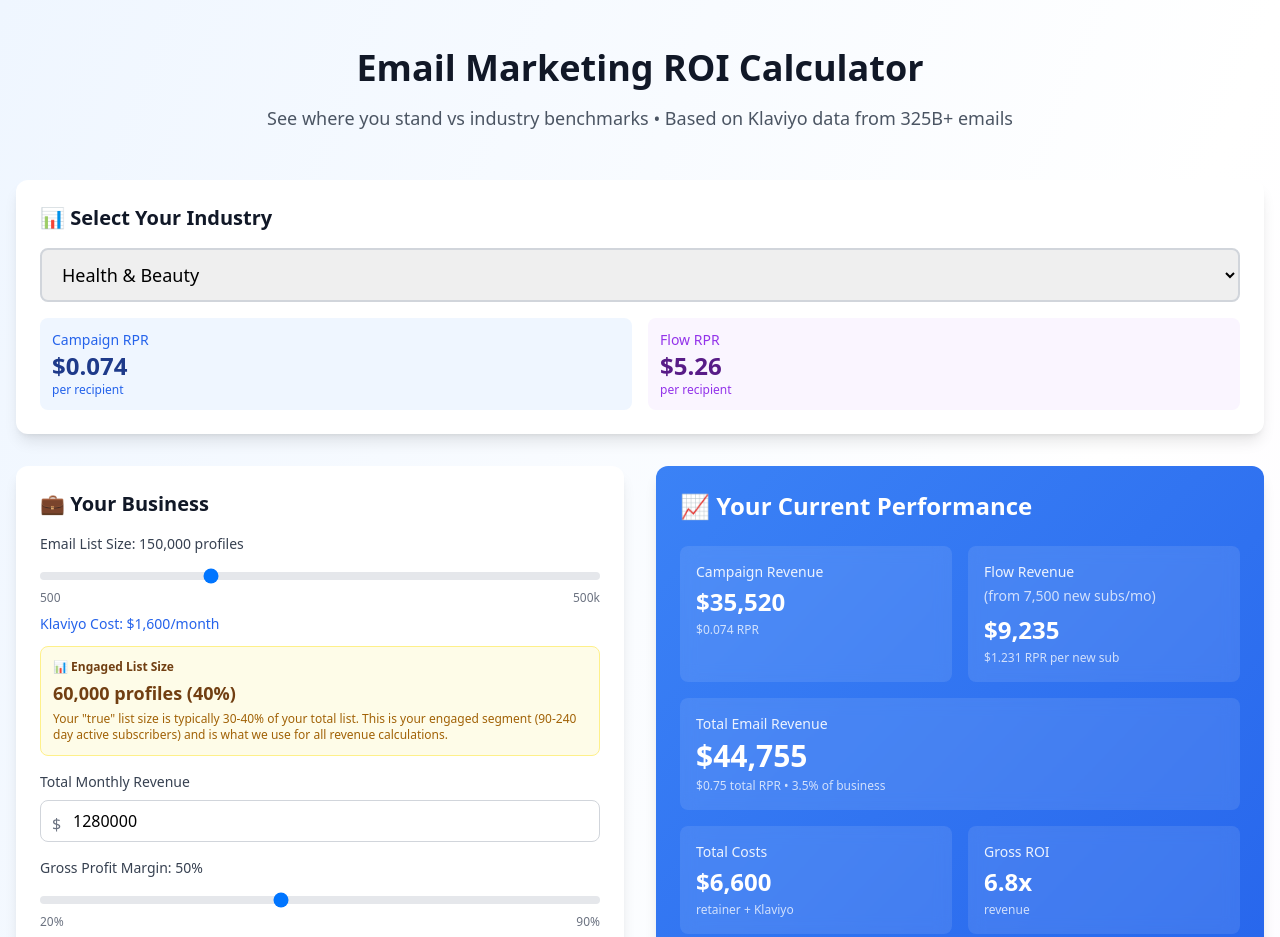
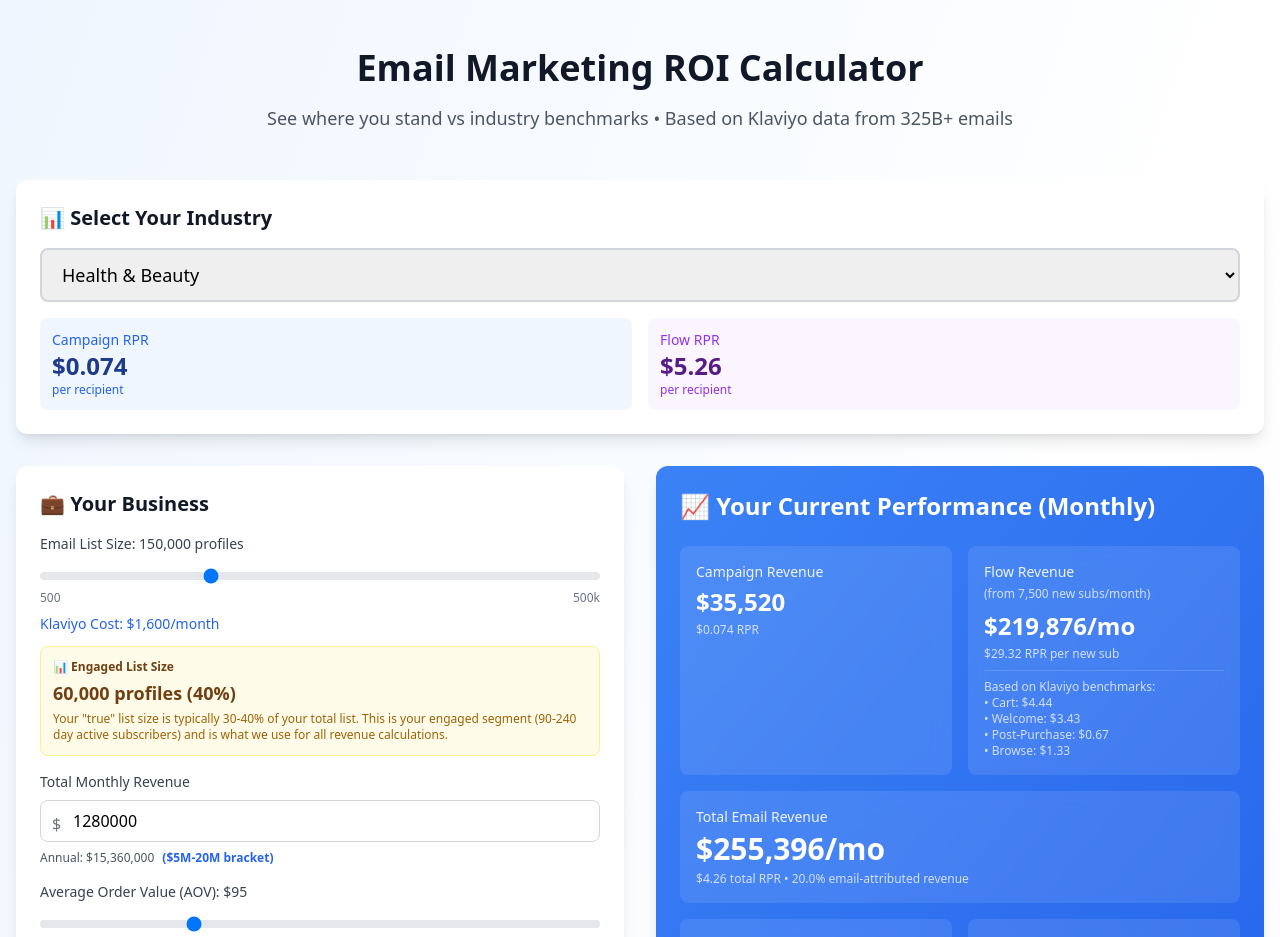
Before and after one commit to devjakov/email-roi-calculatorv3, a Next.js app: page / in a window 1280 px wide. Shown: the top 937 px of the page. Built offline with nearby package versions, Linux system fonts and the light colour scheme.

Commit message:
page.tsx
added mars copywriting branding and fixed scaling on revenue

```diff
--- a/app/page.tsx
+++ b/app/page.tsx
@@ -92,6 +92,139 @@ const KLAVIYO_PRICING = [
   { profiles: 500000, price: 4900 }
 ]
 
+// Klaviyo Flow Benchmarks based on Annual Revenue and AOV
+// Source: https://help.klaviyo.com/hc/en-us/articles/115005084927
+const FLOW_BENCHMARKS = {
+  // $0-1M annual revenue
+  '0-1m': {
+    abandonedCart: [
+      { aovMin: 0, aovMax: 28, rpr25: 0.13, rpr75: 0.81 },
+      { aovMin: 28, aovMax: 37, rpr25: 0.34, rpr75: 1.28 },
+      { aovMin: 37, aovMax: 44, rpr25: 0.49, rpr75: 1.62 },
+      { aovMin: 44, aovMax: 83, rpr25: 0.86, rpr75: 2.91 },
+      { aovMin: 83, aovMax: 112, rpr25: 1.76, rpr75: 5.32 },
+      { aovMin: 112, aovMax: 163, rpr25: 2.69, rpr75: 8.90 },
+      { aovMin: 163, aovMax: 291, rpr25: 4.30, rpr75: 13.75 },
+      { aovMin: 291, aovMax: Infinity, rpr25: 7.77, rpr75: 43.51 }
+    ],
+    welcome: [
+      { aovMin: 0, aovMax: 28, rpr25: 0.03, rpr75: 0.56 },
+      { aovMin: 28, aovMax: 37, rpr25: 0.07, rpr75: 1.03 },
+      { aovMin: 37, aovMax: 44, rpr25: 0.09, rpr75: 1.25 },
+      { aovMin: 44, aovMax: 83, rpr25: 0.17, rpr75: 1.95 },
+      { aovMin: 83, aovMax: 112, rpr25: 0.44, rpr75: 3.60 },
+      { aovMin: 112, aovMax: 163, rpr25: 0.48, rpr75: 5.10 },
+      { aovMin: 163, aovMax: 291, rpr25: 0.47, rpr75: 6.97 },
+      { aovMin: 291, aovMax: Infinity, rpr25: 0.32, rpr75: 11.50 }
+    ],
+    postPurchase: [
+      { aovMin: 0, aovMax: 28, rpr25: 0.00, rpr75: 0.16 },
+      { aovMin: 28, aovMax: 37, rpr25: 0.02, rpr75: 0.20 },
+      { aovMin: 37, aovMax: 44, rpr25: 0.03, rpr75: 0.27 },
+      { aovMin: 44, aovMax: 83, rpr25: 0.05, rpr75: 0.44 },
+      { aovMin: 83, aovMax: 112, rpr25: 0.13, rpr75: 0.97 },
+      { aovMin: 112, aovMax: 163, rpr25: 0.20, rpr75: 1.39 },
+      { aovMin: 163, aovMax: 291, rpr25: 0.09, rpr75: 1.92 },
+      { aovMin: 291, aovMax: Infinity, rpr25: 0.05, rpr75: 7.24 }
+    ]
+  },
+  // $1M-5M annual revenue
+  '1m-5m': {
+    abandonedCart: [
+      { aovMin: 0, aovMax: 28, rpr25: 0.20, rpr75: 0.73 },
+      { aovMin: 28, aovMax: 37, rpr25: 0.30, rpr75: 1.13 },
+      { aovMin: 37, aovMax: 44, rpr25: 0.71, rpr75: 1.68 },
+      { aovMin: 44, aovMax: 83, rpr25: 1.12, rpr75: 3.03 },
+      { aovMin: 83, aovMax: 112, rpr25: 2.39, rpr75: 5.86 },
+      { aovMin: 112, aovMax: 163, rpr25: 3.86, rpr75: 8.63 },
+      { aovMin: 163, aovMax: 291, rpr25: 6.00, rpr75: 16.40 },
+      { aovMin: 291, aovMax: Infinity, rpr25: 13.97, rpr75: 60.48 }
+    ],
+    welcome: [
+      { aovMin: 0, aovMax: 28, rpr25: 0.06, rpr75: 0.57 },
+      { aovMin: 28, aovMax: 37, rpr25: 0.15, rpr75: 1.31 },
+      { aovMin: 37, aovMax: 44, rpr25: 0.29, rpr75: 1.73 },
+      { aovMin: 44, aovMax: 83, rpr25: 0.35, rpr75: 2.53 },
+      { aovMin: 83, aovMax: 112, rpr25: 0.51, rpr75: 3.93 },
+      { aovMin: 112, aovMax: 163, rpr25: 1.15, rpr75: 8.39 },
+      { aovMin: 163, aovMax: 291, rpr25: 1.20, rpr75: 8.44 },
+      { aovMin: 291, aovMax: Infinity, rpr25: 1.47, rpr75: 15.72 }
+    ],
+    postPurchase: [
+      { aovMin: 0, aovMax: 28, rpr25: 0.03, rpr75: 0.10 },
+      { aovMin: 28, aovMax: 37, rpr25: 0.05, rpr75: 0.18 },
+      { aovMin: 37, aovMax: 44, rpr25: 0.06, rpr75: 0.23 },
+      { aovMin: 44, aovMax: 83, rpr25: 0.11, rpr75: 0.44 },
+      { aovMin: 83, aovMax: 112, rpr25: 0.24, rpr75: 0.72 },
+      { aovMin: 112, aovMax: 163, rpr25: 0.29, rpr75: 1.30 },
+      { aovMin: 163, aovMax: 291, rpr25: 0.38, rpr75: 1.73 },
+      { aovMin: 291, aovMax: Infinity, rpr25: 1.27, rpr75: 7.58 }
+    ]
+  },
+  // $5M-20M annual revenue
+  '5m-20m': {
+    abandonedCart: [
+      { aovMin: 44, aovMax: 83, rpr25: 1.30, rpr75: 2.88 },
+      { aovMin: 83, aovMax: 112, rpr25: 3.03, rpr75: 5.07 },
+      { aovMin: 112, aovMax: 163, rpr25: 4.52, rpr75: 8.13 },
+      { aovMin: 163, aovMax: 291, rpr25: 6.00, rpr75: 13.58 },
+      { aovMin: 291, aovMax: Infinity, rpr25: 15.74, rpr75: 51.07 }
+    ],
+    welcome: [
+      { aovMin: 44, aovMax: 83, rpr25: 0.60, rpr75: 2.19 },
+      { aovMin: 83, aovMax: 112, rpr25: 0.94, rpr75: 4.55 },
+      { aovMin: 112, aovMax: 163, rpr25: 1.94, rpr75: 6.23 },
+      { aovMin: 163, aovMax: 291, rpr25: 1.58, rpr75: 10.40 },
+      { aovMin: 291, aovMax: Infinity, rpr25: 1.80, rpr75: 11.23 }
+    ],
+    postPurchase: [
+      { aovMin: 44, aovMax: 83, rpr25: 0.18, rpr75: 0.45 },
+      { aovMin: 83, aovMax: 112, rpr25: 0.28, rpr75: 0.85 },
+      { aovMin: 163, aovMax: 291, rpr25: 0.54, rpr75: 2.03 },
+      { aovMin: 291, aovMax: Infinity, rpr25: 1.01, rpr75: 6.77 }
+    ]
+  }
+}
+
+function getFlowRPR(annualRevenue: number, aov: number): { abandonedCart: number, welcome: number, postPurchase: number, browseAbandonment: number } {
+  // Determine revenue bracket and position within bracket (0.0 to 1.0)
+  let bracket: '0-1m' | '1m-5m' | '5m-20m'
+  let bracketPosition = 0
+
+  if (annualRevenue < 1000000) {
+    bracket = '0-1m'
+    // Scale from 0% to 100% of the bracket
+    bracketPosition = annualRevenue / 1000000
+  } else if (annualRevenue < 5000000) {
+    bracket = '1m-5m'
+    // Scale from 0% to 100% within $1M-5M range
+    bracketPosition = (annualRevenue - 1000000) / 4000000
+  } else {
+    bracket = '5m-20m'
+    // Scale from 0% to 100% within $5M-20M range
+    bracketPosition = Math.min((annualRevenue - 5000000) / 15000000, 1.0)
+  }
+
+  const benchmarks = FLOW_BENCHMARKS[bracket]
+
+  // Find matching AOV range for each flow type and scale based on position
+  const findRPR = (flowData: any[]) => {
+    const match = flowData.find(range => aov >= range.aovMin && aov < range.aovMax)
+    if (!match) return 0
+
+    // Scale linearly from 25th percentile (bottom) to 75th percentile (top)
+    // based on position within revenue bracket
+    return match.rpr25 + (bracketPosition * (match.rpr75 - match.rpr25))
+  }
+
+  return {
+    abandonedCart: findRPR(benchmarks.abandonedCart),
+    welcome: findRPR(benchmarks.welcome),
+    postPurchase: findRPR(benchmarks.postPurchase),
+    browseAbandonment: findRPR(benchmarks.abandonedCart) * 0.3 // Estimate: ~30% of abandoned cart
+  }
+}
+
 function getKlaviyoPrice(profiles: number): number {
   for (let i = 0; i < KLAVIYO_PRICING.length; i++) {
     if (profiles <= KLAVIYO_PRICING[i].profiles) {
@@ -111,6 +244,7 @@ export default function Home() {
   const [monthlyRetainer, setMonthlyRetainer] = useState(5000)
   const [grossMargin, setGrossMargin] = useState(50)
   const [totalMonthlyRevenue, setTotalMonthlyRevenue] = useState(1280000)
+  const [averageOrderValue, setAverageOrderValue] = useState(95)
 
   // Traffic-based calculator
   const [monthlyTraffic, setMonthlyTraffic] = useState(300000)
@@ -128,6 +262,10 @@ export default function Home() {
   const industry = INDUSTRY_BENCHMARKS[selectedIndustry]
   const klaviyoCost = getKlaviyoPrice(emailListSize)
 
+  // Calculate annual revenue and get flow RPR benchmarks
+  const annualRevenue = totalMonthlyRevenue * 12
+  const flowRPRBenchmarks = getFlowRPR(annualRevenue, averageOrderValue)
+
   // Calculate new subscribers from traffic
   const newSubscribersPerMonth = Math.round(monthlyTraffic * (popupConversionRate / 100))
 
@@ -142,24 +280,26 @@ export default function Home() {
     const campaignRevenue = campaignsPerMonth * avgCampaignRev
     const campaignRPR = avgCampaignRev / engagedListSize
 
-    // Flow revenue - ONLY from new subscribers entering flows
-    // Flow RPR from benchmarks is cumulative. For monthly, we need to divide significantly
-    // Flows typically generate 4-6x campaigns revenue, not 50x
-    const defaultFlowRPR = industry.flowRPR * 0.015 // Only 1.5% of the benchmark RPR per month
-    const flowRPRMonthly = useManualFlowRPR ? manualFlowRPR : defaultFlowRPR
+    // Flow revenue - Based on Klaviyo benchmarks
+    // Total RPR = sum of individual flow RPRs
+    const totalFlowRPR = flowRPRBenchmarks.abandonedCart +
+                         flowRPRBenchmarks.welcome +
+                         flowRPRBenchmarks.postPurchase +
+                         flowRPRBenchmarks.browseAbandonment
 
-    // First 5-10 flows generate ~50% of flow revenue
-    let flowRevenueFactor = 0
-    if (numberOfFlows <= 10) {
-      flowRevenueFactor = numberOfFlows / 20 // 50% at flow 10
+    // Apply diminishing returns based on # of flows
+    // Assume 4 core flows (cart, welcome, post-purchase, browse)
+    // Each additional flow adds less value
+    let flowEfficiency = 1.0
+    if (numberOfFlows > 4) {
+      const extraFlows = numberOfFlows - 4
+      flowEfficiency = 1.0 + (extraFlows * 0.15) // Each extra flow adds 15% more
     } else {
-      const additionalFlows = numberOfFlows - 10
-      flowRevenueFactor = 0.5 + (0.5 * (1 - Math.exp(-additionalFlows / 10)))
+      flowEfficiency = numberOfFlows / 4 // If less than 4, scale down proportionally
     }
 
-    // Flow revenue = new subscribers × flow RPR × campaign multiplier
-    const maxFlowRevenue = 20 * flowRPRMonthly * newSubscribersPerMonth * campaignMultiplier
-    const flowRevenue = flowRevenueFactor * maxFlowRevenue
+    // Flow revenue = new subscribers × total RPR × efficiency × campaign multiplier
+    const flowRevenue = newSubscribersPerMonth * totalFlowRPR * flowEfficiency * campaignMultiplier
     const flowRPR = flowRevenue / newSubscribersPerMonth
 
     // Total email revenue
@@ -184,7 +324,7 @@ export default function Home() {
       avgCampaignRev,
       flowRevenue,
       flowRPR,
-      flowRPRMonthly,
+      totalFlowRPR,
       totalEmailRevenue,
       totalEmailRPR,
       emailPercentOfRevenue,
@@ -195,9 +335,11 @@ export default function Home() {
       netROI,
       klaviyoCost,
       campaignMultiplier,
-      newSubscribersPerMonth
+      newSubscribersPerMonth,
+      annualRevenue,
+      flowRPRBenchmarks
     }
-  }, [selectedIndustry, engagedListSize, campaignsPerMonth, numberOfFlows, monthlyRetainer, grossMargin, totalMonthlyRevenue, industry, klaviyoCost, useManualCampaignRev, manualAvgCampaignRev, useManualFlowRPR, manualFlowRPR, newSubscribersPerMonth])
+  }, [selectedIndustry, engagedListSize, campaignsPerMonth, numberOfFlows, monthlyRetainer, grossMargin, totalMonthlyRevenue, industry, klaviyoCost, useManualCampaignRev, manualAvgCampaignRev, newSubscribersPerMonth, flowRPRBenchmarks, annualRevenue])
 
   // Calculate scenarios
   const scenarioData = useMemo(() => {
@@ -377,6 +519,31 @@ export default function Home() {
                       onChange={(e) => setTotalMonthlyRevenue(Number(e.target.value))}
                       className="w-full pl-8 pr-4 py-2 border border-gray-300 rounded-lg"
                     />
+                  </div>
+                  <div className="mt-2 text-xs text-gray-600">
+                    Annual: {formatCurrency(calculations.annualRevenue)}
+                    <span className="ml-2 font-semibold text-blue-600">
+                      ({calculations.annualRevenue < 1000000 ? '$0-1M' : calculations.annualRevenue < 5000000 ? '$1M-5M' : '$5M-20M'} bracket)
+                    </span>
+                  </div>
+                </div>
+
+                <div>
+                  <label className="block text-sm font-medium text-gray-700 mb-2">
+                    Average Order Value (AOV): {formatCurrency(averageOrderValue)}
+                  </label>
+                  <input
+                    type="range"
+                    min="20"
+                    max="300"
+                    step="5"
+                    value={averageOrderValue}
+                    onChange={(e) => setAverageOrderValue(Number(e.target.value))}
+                    className="w-full h-2 bg-gray-200 rounded-lg appearance-none cursor-pointer"
+                  />
+                  <div className="flex justify-between text-xs text-gray-500 mt-1">
+                    <span>$20</span>
+                    <span>$300</span>
                   </div>
                 </div>
 
@@ -580,44 +747,6 @@ export default function Home() {
                         </div>
                       )}
                     </div>
-
-                    <div>
-                      <div className="flex items-center gap-2 mb-2">
-                        <input
-                          type="checkbox"
-                          id="manualFlow"
-                          checked={useManualFlowRPR}
-                          onChange={(e) => {
-                            setUseManualFlowRPR(e.target.checked)
-                            if (e.target.checked && manualFlowRPR === 0) {
-                              setManualFlowRPR(calculations.flowRPRMonthly)
-                            }
-                          }}
-                          className="w-4 h-4"
-                        />
-                        <label htmlFor="manualFlow" className="text-sm font-medium text-gray-700">
-                          Set Monthly Flow RPR
-                        </label>
-                      </div>
-                      {useManualFlowRPR && (
-                        <div className="relative">
-                          <span className="absolute left-3 top-3 text-gray-500">$</span>
-                          <input
-                            type="number"
-                            step="0.001"
-                            value={manualFlowRPR}
-                            onChange={(e) => setManualFlowRPR(Number(e.target.value))}
-                            className="w-full pl-8 pr-4 py-2 border border-gray-300 rounded-lg"
-                            placeholder={`Default: $${formatNumber(calculations.flowRPRMonthly, 3)}`}
-                          />
-                        </div>
-                      )}
-                      {!useManualFlowRPR && (
-                        <div className="text-xs text-gray-500 ml-6">
-                          Default: ${formatNumber(industry.flowRPR * 0.015, 3)} RPR/month
-                        </div>
-                      )}
-                    </div>
                   </div>
                 </div>
               </div>
@@ -628,7 +757,7 @@ export default function Home() {
           <div className="space-y-6">
             {/* Current Performance */}
             <div className="bg-gradient-to-br from-blue-500 to-blue-600 rounded-xl shadow-lg p-6 text-white">
-              <h2 className="text-2xl font-bold mb-6">📈 Your Current Performance</h2>
+              <h2 className="text-2xl font-bold mb-6">📈 Your Current Performance (Monthly)</h2>
 
               <div className="grid grid-cols-2 gap-4 mb-4">
                 <div className="bg-white/10 rounded-lg p-4 backdrop-blur">
@@ -639,18 +768,25 @@ export default function Home() {
 
                 <div className="bg-white/10 rounded-lg p-4 backdrop-blur">
                   <div className="text-sm opacity-90 mb-1">Flow Revenue</div>
-                  <div className="text-sm opacity-75 mb-2">
-                    (from {calculations.newSubscribersPerMonth.toLocaleString()} new subs/mo)
+                  <div className="text-xs opacity-75 mb-2">
+                    (from {calculations.newSubscribersPerMonth.toLocaleString()} new subs/month)
                   </div>
-                  <div className="text-2xl font-bold">{formatCurrency(calculations.flowRevenue)}</div>
-                  <div className="text-xs opacity-75 mt-1">${formatNumber(calculations.flowRPR, 3)} RPR per new sub</div>
+                  <div className="text-2xl font-bold">{formatCurrency(calculations.flowRevenue)}/mo</div>
+                  <div className="text-xs opacity-75 mt-1">${formatNumber(calculations.flowRPR, 2)} RPR per new sub</div>
+                  <div className="text-xs opacity-75 mt-2 border-t border-white/20 pt-2">
+                    Based on Klaviyo benchmarks:
+                    <br/>• Cart: ${formatNumber(calculations.flowRPRBenchmarks.abandonedCart, 2)}
+                    <br/>• Welcome: ${formatNumber(calculations.flowRPRBenchmarks.welcome, 2)}
+                    <br/>• Post-Purchase: ${formatNumber(calculations.flowRPRBenchmarks.postPurchase, 2)}
+                    <br/>• Browse: ${formatNumber(calculations.flowRPRBenchmarks.browseAbandonment, 2)}
+                  </div>
                 </div>
 
                 <div className="bg-white/10 rounded-lg p-4 backdrop-blur col-span-2">
                   <div className="text-sm opacity-90 mb-1">Total Email Revenue</div>
-                  <div className="text-3xl font-bold">{formatCurrency(calculations.totalEmailRevenue)}</div>
+                  <div className="text-3xl font-bold">{formatCurrency(calculations.totalEmailRevenue)}/mo</div>
                   <div className="text-xs opacity-75 mt-1">
-                    ${formatNumber(calculations.totalEmailRPR, 2)} total RPR • {formatNumber(calculations.emailPercentOfRevenue, 1)}% of business
+                    ${formatNumber(calculations.totalEmailRPR, 2)} total RPR • {formatNumber(calculations.emailPercentOfRevenue, 1)}% email-attributed revenue
                   </div>
                 </div>
 
@@ -914,15 +1050,75 @@ export default function Home() {
                 ))}
               </div>
 
-              <div className="mt-6 bg-blue-50 border-2 border-blue-200 rounded-lg p-4">
-                <div className="font-semibold text-blue-900 mb-2">💡 Opportunity</div>
-                <div className="text-sm text-blue-800">
-                  Moving from <span className="font-semibold">{scenarioData[1].label}</span> to{' '}
-                  <span className="font-semibold">{scenarioData[3].label}</span> could add{' '}
-                  <span className="text-xl font-bold">
-                    {formatCurrency((scenarioData[3].netProfit - scenarioData[1].netProfit) * 12)}
-                  </span>{' '}
-                  in annual profit.
+              <div className="mt-6 bg-blue-50 border-2 border-blue-200 rounded-lg p-5">
+                <div className="font-semibold text-blue-900 mb-3 text-lg">💡 Opportunity Analysis</div>
+
+                {/* Comparison Grid */}
+                <div className="space-y-3 mb-4">
+                  <div className="bg-white rounded-lg p-3 border border-blue-200">
+                    <div className="flex justify-between items-center">
+                      <div className="text-sm text-gray-700">
+                        <span className="font-semibold text-red-700">90% of Brands</span> → <span className="font-semibold text-yellow-700">Your Current Setup</span>
+                      </div>
+                      <div className="text-right">
+                        <div className="text-lg font-bold text-blue-900">
+                          +{formatCurrency((scenarioData[1].netProfit - scenarioData[0].netProfit) * 12)}
+                        </div>
+                        <div className="text-xs text-gray-600">annual profit gain</div>
+                      </div>
+                    </div>
+                  </div>
+
+                  <div className="bg-white rounded-lg p-3 border border-blue-200">
+                    <div className="flex justify-between items-center">
+                      <div className="text-sm text-gray-700">
+                        <span className="font-semibold text-red-700">90% of Brands</span> → <span className="font-semibold text-green-700">Best-in-Class (Top 1%)</span>
+                      </div>
+                      <div className="text-right">
+                        <div className="text-lg font-bold text-green-900">
+                          +{formatCurrency((scenarioData[3].netProfit - scenarioData[0].netProfit) * 12)}
+                        </div>
+                        <div className="text-xs text-gray-600">total opportunity</div>
+                      </div>
+                    </div>
+                  </div>
+                </div>
+
+                {/* Mars Copywriting Timeline */}
+                <div className="bg-gradient-to-r from-blue-600 to-purple-600 rounded-lg p-4 text-white mt-4">
+                  <div className="font-bold text-lg mb-3">🚀 Mars Copywriting Timeline</div>
+
+                  <div className="space-y-3 text-sm">
+                    <div className="flex items-start gap-3">
+                      <div className="bg-white/20 rounded-full px-3 py-1 font-bold text-xs whitespace-nowrap">14 Days</div>
+                      <div className="flex-1">
+                        <div className="font-semibold">Initial Setup Complete</div>
+                        <div className="text-white/90 text-xs mt-1">
+                          Copywriting → Design → Your Approval. All deliverables implemented.
+                        </div>
+                      </div>
+                    </div>
+
+                    <div className="flex items-start gap-3">
+                      <div className="bg-white/20 rounded-full px-3 py-1 font-bold text-xs whitespace-nowrap">1-2 Months</div>
+                      <div className="flex-1">
+                        <div className="font-semibold">Good Performance Level</div>
+                        <div className="text-white/90 text-xs mt-1">
+                          Optimized campaigns, core flows dialed in, revenue accelerating.
+                        </div>
+                      </div>
+                    </div>
+
+                    <div className="flex items-start gap-3">
+                      <div className="bg-white/20 rounded-full px-3 py-1 font-bold text-xs whitespace-nowrap">3-6 Months</div>
+                      <div className="flex-1">
+                        <div className="font-semibold">Best-in-Class (Top 1%)</div>
+                        <div className="text-white/90 text-xs mt-1">
+                          Advanced segmentation, full flow suite, maximized email revenue.
+                        </div>
+                      </div>
+                    </div>
+                  </div>
                 </div>
               </div>
             </div>
```
